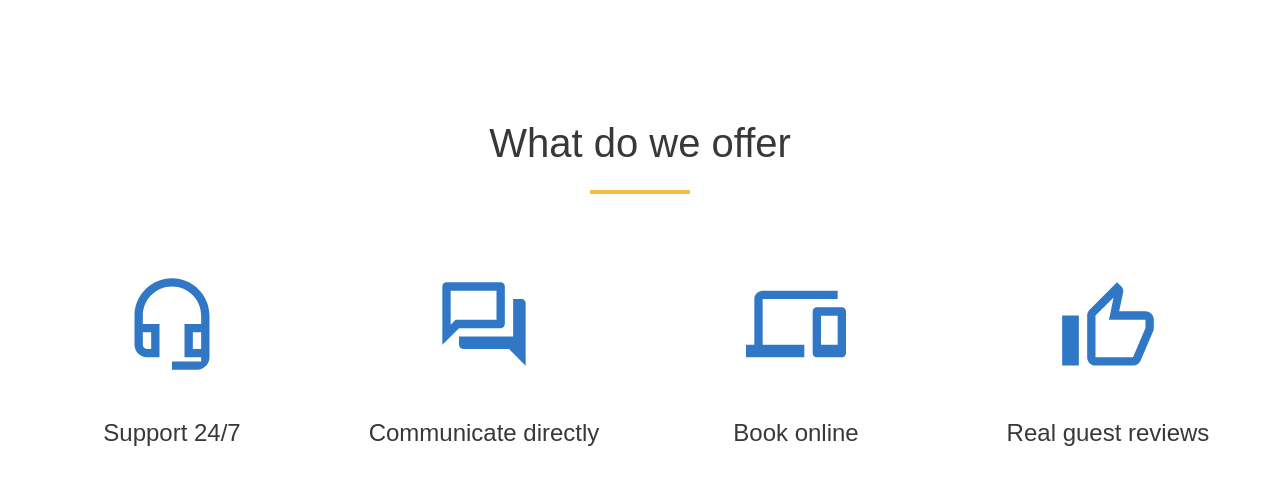
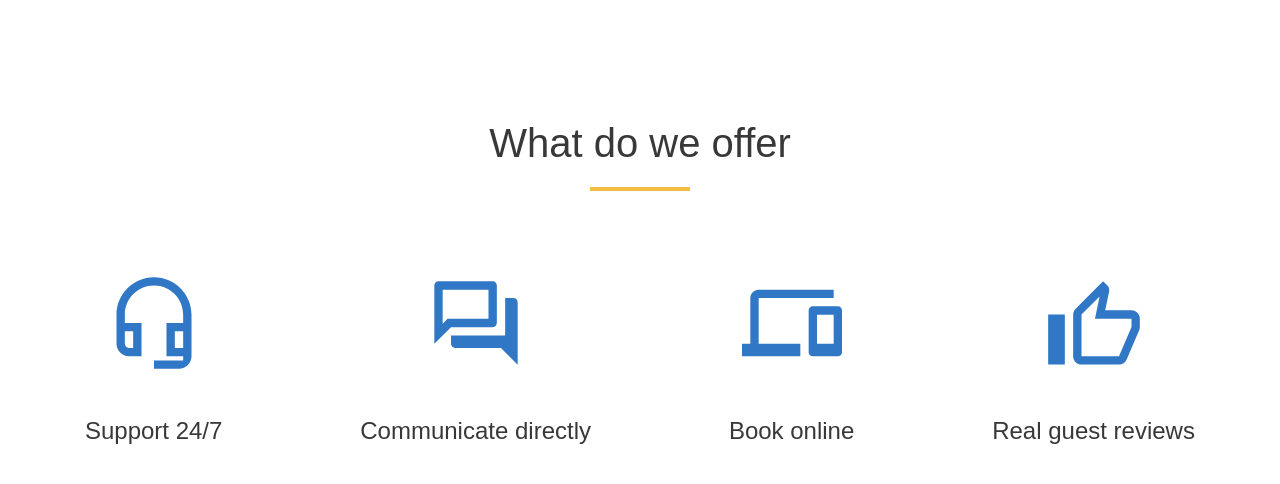
Before and after one commit to Denis169/if-html, a plain HTML site: page lesson-4/index.html in a window 1280 px wide. Drawn offline with Linux system fonts and the light colour scheme.

Commit message:
corrected version

```diff
--- a/lesson-4/index.html
+++ b/lesson-4/index.html
@@ -9,9 +9,8 @@
 </head>
 <body>
     <section class="container-2">
-      <h2 class="title">What do we offer</h2>
-      <hr class="title-line">
-      <div class="content">
+      <h2 class="after-line">What do we offer</h2>
+        <div class="content">
         <div class="item">
           <div class="icon-container">
             <img src="./Image/Support.svg" alt="Support 24/7">
--- a/lesson-4/style/style.css
+++ b/lesson-4/style/style.css
@@ -13,7 +13,7 @@
   margin: 0 auto;
 }
 
-.title {
+h2 {
   text-align: center;
   margin-bottom: 23px;
   color: #383838;
@@ -21,15 +21,17 @@
   font-weight: 500;
   font-size: 40px;
   line-height: 47px;
-}
+  margin-bottom: 82px;
+ }
 
-.title-line {
+.after-line:after{
+  content: " ";
+  display: block;
   width: 100px;
   height: 4px;
+  margin: 0 auto;
+  margin-top: 20px;
   background-color: #F5BD41;
-  margin: 0 auto;
-  border: none;
-  margin-bottom: 80px;
 }
 
 .icon-container {
@@ -38,13 +40,14 @@
   display: flex;
   justify-content: center;
   align-items: center;
+  margin-left: auto;
+  margin-right: auto;
+  margin-bottom: 44px;
 }
 
 .item {
-  width: 25%;
-  display: flex;
-  flex-direction: column;
-  align-items:center;
+  margin-left: auto;
+  margin-right: auto;
   padding-left: 8px;
   padding-right: 8px;
 }
```
